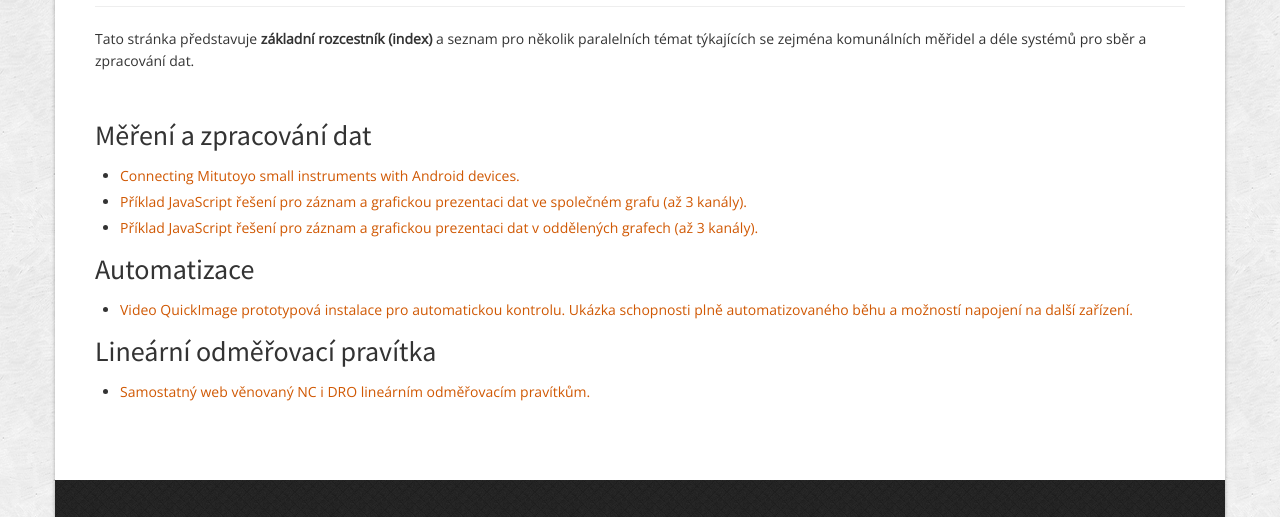
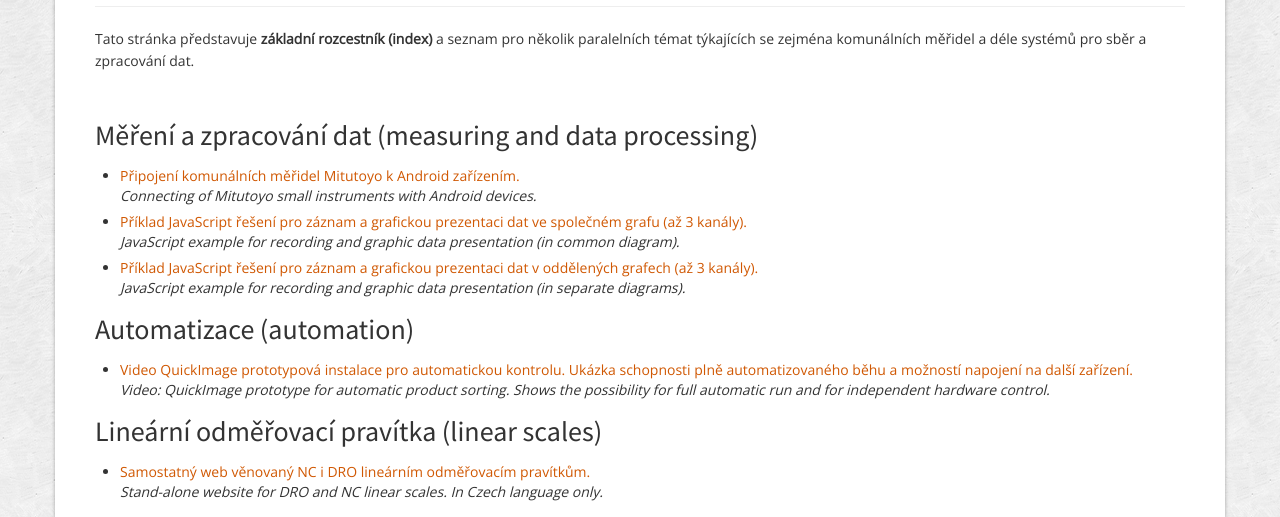
Before and after one commit to mitutoyocz/apps, a plain HTML site: page index.html in a window 1280 px wide. Shown: the part 281-798 px from the top of the page. Drawn offline with nearby package versions, Linux system fonts and the light colour scheme.

Commit message:
Changes on index page

```diff
--- a/index.html
+++ b/index.html
@@ -91,21 +91,26 @@
 					</p>
 					<br />
 
-					<h3>Měření a zpracování dat</h3>
+					<h3>Měření a zpracování dat (measuring and data processing)</h3>
 					<ul>
-						<li><a href="android-connecting.html">Connecting Mitutoyo small instruments with Android devices.</a></li>
-						<li><a href="skel-meas1.html">Příklad JavaScript řešení pro záznam a grafickou prezentaci dat ve společném grafu (až 3 kanály).</a></li>
-						<li><a href="skel-meas1.html">Příklad JavaScript řešení pro záznam a grafickou prezentaci dat v oddělených grafech (až 3 kanály).</a></li>
+						<li><a href="android-connecting.html">Připojení komunálních měřidel Mitutoyo k Android zařízením.</a>
+						<br /><i>Connecting of Mitutoyo small instruments with Android devices.</i></li>
+						<li><a href="skel-meas1.html">Příklad JavaScript řešení pro záznam a grafickou prezentaci dat ve společném grafu (až 3 kanály).</a>
+						<br /><i>JavaScript example for recording and graphic data presentation (in common diagram).</i></li>
+						<li><a href="skel-meas1.html">Příklad JavaScript řešení pro záznam a grafickou prezentaci dat v oddělených grafech (až 3 kanály).</a>
+						<br /><i>JavaScript example for recording and graphic data presentation (in separate diagrams).</i></li>
 					</ul>
 
-					<h3>Automatizace</h3>
+					<h3>Automatizace (automation)</h3>
 					<ul>
-						<li><a href="QuickImageVideo1.html">Video QuickImage prototypová instalace pro automatickou kontrolu. Ukázka schopnosti plně automatizovaného běhu a možností napojení na další zařízení.</a></li>
+						<li><a href="QuickImageVideo1.html">Video QuickImage prototypová instalace pro automatickou kontrolu. Ukázka schopnosti plně automatizovaného běhu a možností napojení na další zařízení.</a>
+						<br /><i>Video: QuickImage prototype for automatic product sorting. Shows the possibility for full automatic run and for independent hardware control.</i></li>
 					</ul>
 
-					<h3>Lineární odměřovací pravítka</h3>
+					<h3>Lineární odměřovací pravítka (linear scales)</h3>
 					<ul>
-						<li><a href="../scales/index.html">Samostatný web věnovaný NC i DRO lineárním odměřovacím pravítkům.</a></li>
+						<li><a href="../scales/index.html">Samostatný web věnovaný NC i DRO lineárním odměřovacím pravítkům.</a>
+						<br /><i>Stand-alone website for DRO and NC linear scales. In Czech language only.</i></li>
 					</ul>
 
                 </div>
```
Also changed, not shown: 1 other file.
